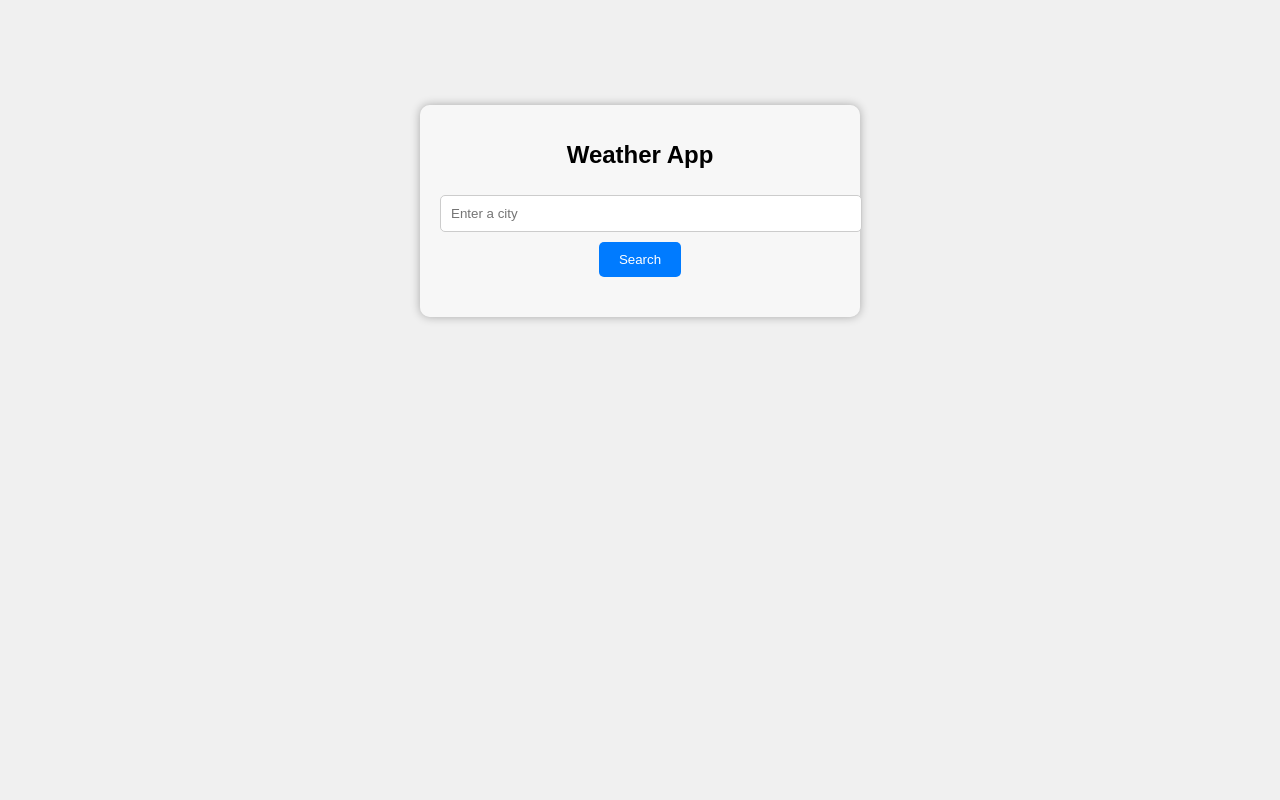
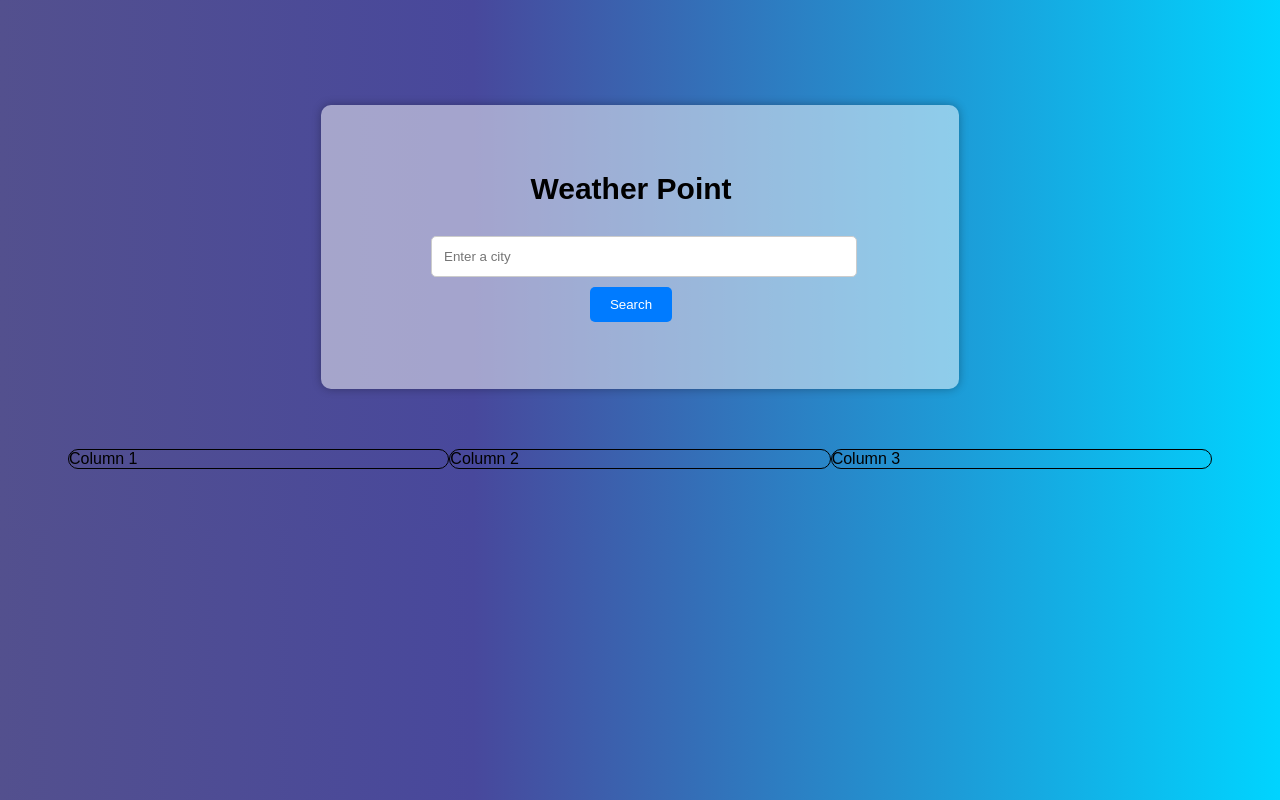
Before and after one commit to LeulGetachew40/WeatherPoint, a website built with Parcel: page index.html in a window 1280 px wide. Built offline with nearby package versions, Linux system fonts and the light colour scheme.

Commit message:
a few changes #01

```diff
--- a/basicInfo.txt
+++ b/basicInfo.txt
@@ -66,3 +66,9 @@ https://openweathermap.org/current#geo
   "name": "Zocca",
   "cod": 200
 }
+
+weather icons
+https://openweathermap.org/img/wn/10d@2x.png
+
+directory
+https://openweathermap.org/weather-conditions
--- a/controller.js
+++ b/controller.js
@@ -5,6 +5,9 @@ async function controlWeatherSearch() {
     const query = searchView.getSearchItem();
     const returnValue = await model.getData(query);
     console.log(returnValue);
+    console.log(
+      "https://assets.msn.com/weathermapdata/1/static/weather/Icons/taskbar_v10/Condition_Card"
+    );
   } catch (err) {
     console.log(err);
   }
--- a/index.html
+++ b/index.html
@@ -9,7 +9,7 @@
   </head>
   <body>
     <div class="container">
-      <h1>Weather App</h1>
+      <h1>Weather Point</h1>
       <form class="search">
         <input type="text" id="locationInput" placeholder="Enter a city" />
         <button id="searchButton">Search</button>
@@ -20,5 +20,10 @@
         <p id="description"></p>
       </div>
     </div>
+    <div class="results-container">
+      <div class="column">Column 1</div>
+      <div class="column">Column 2</div>
+      <div class="column">Column 3</div>
+    </div>
   </body>
 </html>
--- a/styles.css
+++ b/styles.css
@@ -1,13 +1,21 @@
 body {
   font-family: Arial, sans-serif;
-  background-color: #f0f0f0;
+  background: rgb(83, 80, 142);
+  background: linear-gradient(
+    90deg,
+    rgba(83, 80, 142, 1) 0%,
+    rgba(72, 72, 156, 1) 37%,
+    rgba(0, 212, 255, 1) 100%
+  );
 }
 
 .container {
   max-width: 400px;
   margin: 0 auto;
   text-align: center;
-  padding: 20px;
+  padding: 47px;
+  padding-left: 110px;
+  padding-right: 128px;
   background-color: rgba(
     255,
     255,
@@ -20,12 +28,13 @@ body {
 }
 
 h1 {
-  font-size: 24px;
+  font-size: 30px;
+  font-family: sans-serif;
 }
 
 .container input[type="text"] {
   width: 100%;
-  padding: 10px;
+  padding: 12px;
   margin: 10px 0;
   border: 1px solid #ccc;
   border-radius: 5px;
@@ -45,3 +54,15 @@ button {
 }
 
 /* Add more styles as needed */
+
+.results-container {
+  display: flex;
+  margin: 60px;
+}
+
+.column {
+  flex: 1;
+  border: 1px solid black; /* Optional: To visualize the columns */
+  border-radius: 15px;
+  align-content: center;
+}
--- /dev/null
+++ b/view/resultsView.js
@@ -0,0 +1,4 @@
+class ResultsView extends View {
+  _parentElement;
+  _generateMarkup() {}
+}
--- a/view/searchView.js
+++ b/view/searchView.js
@@ -2,7 +2,8 @@ class searchView {
   _parentElement = document.querySelector(".search");
 
   getSearchItem() {
-    return this._parentElement.value;
+    console.log(this._parentElement.querySelector("#locationInput").value);
+    return this._parentElement.querySelector("#locationInput").value;
   }
 
   subscribeEvents(handler) {
--- /dev/null
+++ b/view/view.js
@@ -0,0 +1,3 @@
+export class View {
+  render() {}
+}
```
Also changed, not shown: dist/index.html, 4 other files.
